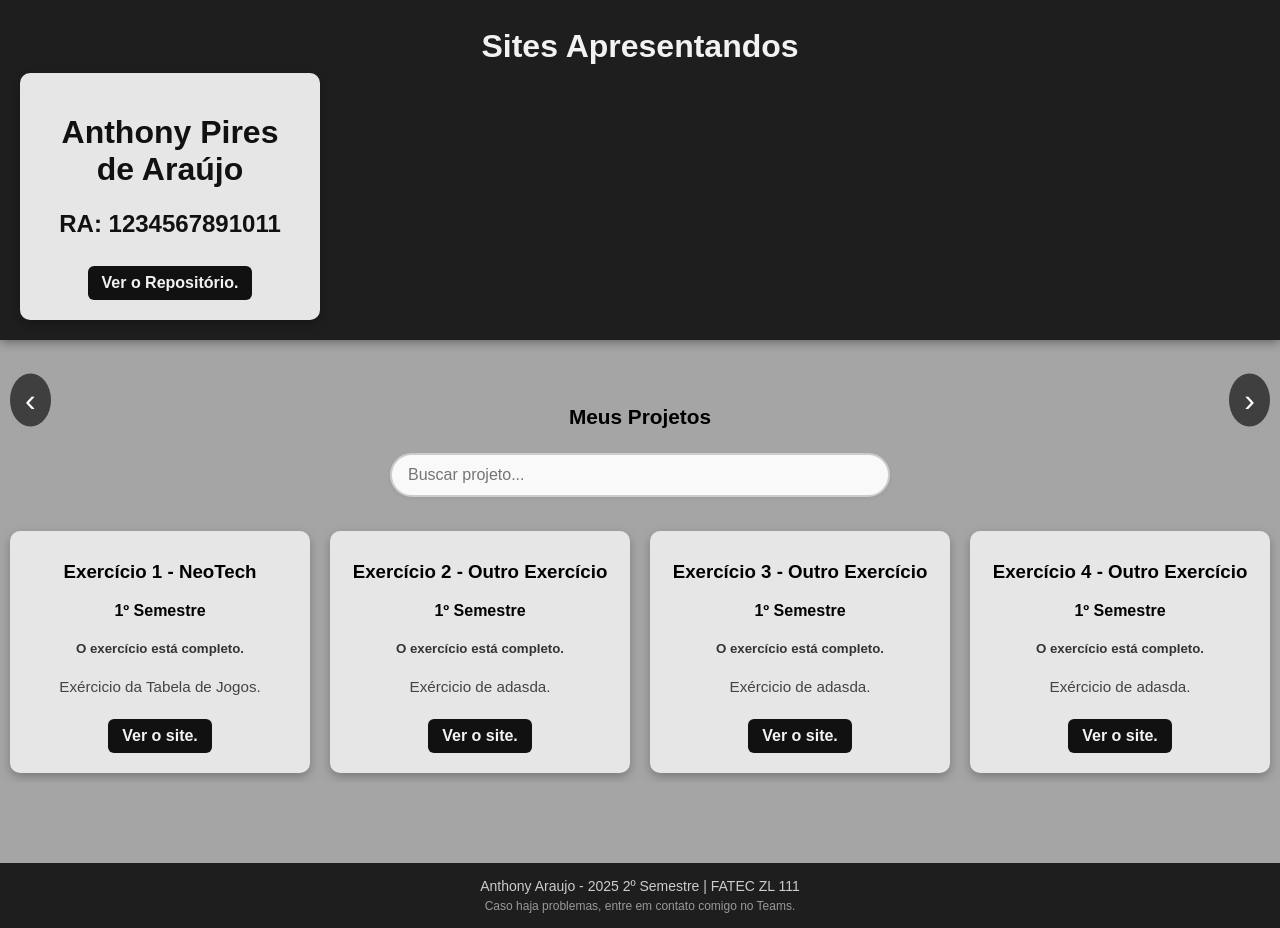
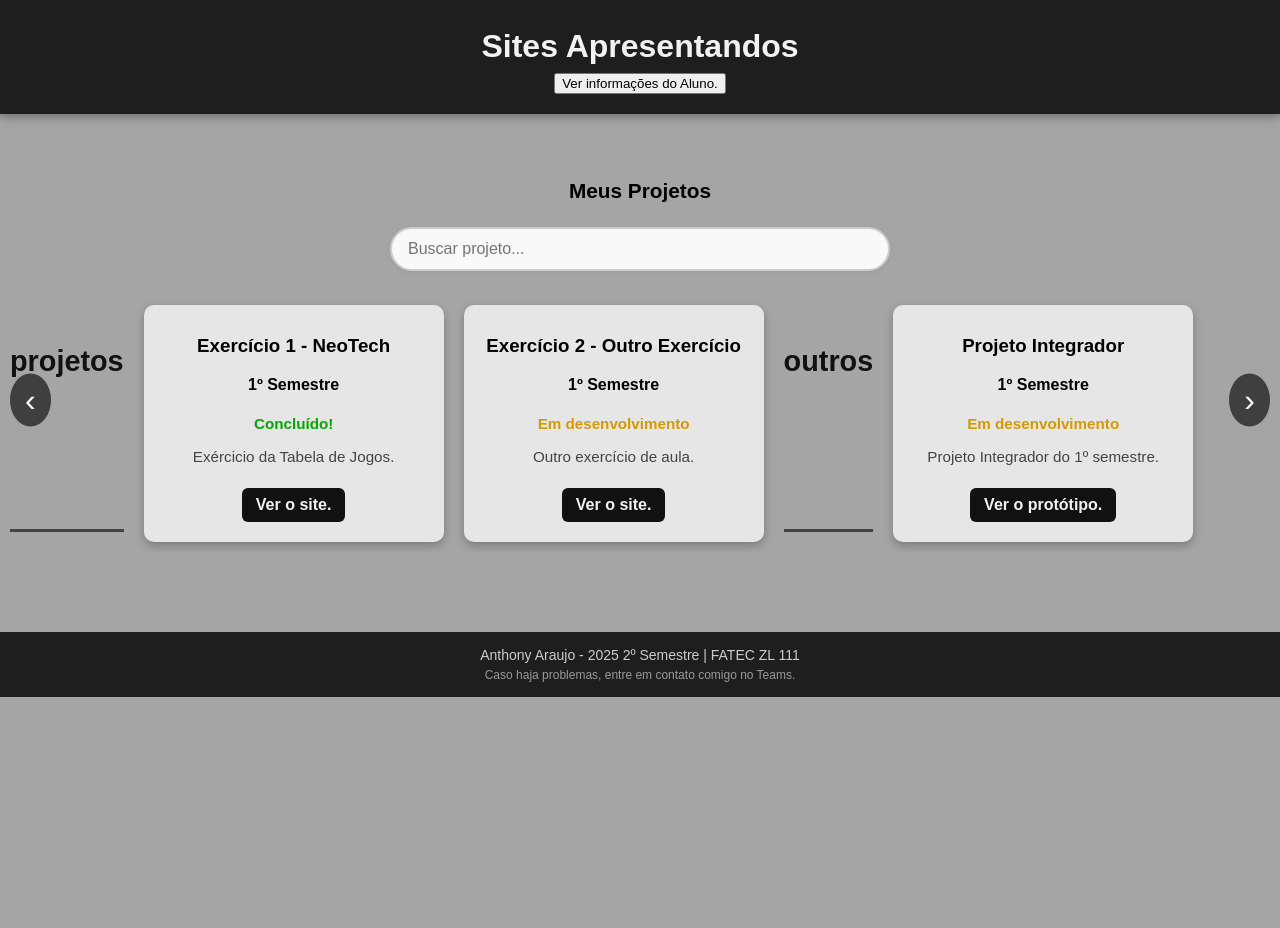
Before and after one commit to xNeohaha/Portf-lio-Template, a plain HTML site: page index.html in a window 1280 px wide. After the commit the page ends 800 px from the top, so only its background shows below. Drawn offline with Linux system fonts and the light colour scheme.

Commit message:
0611/1 - Categorias beta

```diff
--- a/css/generic.css
+++ b/css/generic.css
@@ -11,6 +11,20 @@ a {
   color: #111; /* preto */
   text-decoration: none;
   font-weight: bold;
+}
+.categoria-titulo {
+  font-size: 1.8rem;
+  color: #111;
+  margin-top: 40px;
+  margin-bottom: 10px;
+  border-bottom: 3px solid #444;
+  display: inline-block;
+  padding-bottom: 4px;
+}
+
+.progress-text {
+  font-weight: bold;
+  margin: 8px 0;
 }
 
 a:hover {
--- a/data/lessons.json
+++ b/data/lessons.json
@@ -1,9 +1,10 @@
-[
+{
+  "projetos": [
     {
       "titulo": "Exercício 1 - NeoTech",
       "semestre": 1,
       "descricao": "Exércicio da Tabela de Jogos.",
-    "status": true,
+      "progress": 2,
       "links": [
         {
           "texto": "Ver o site.",
@@ -14,49 +15,29 @@
     {
       "titulo": "Exercício 2 - Outro Exercício",
       "semestre": 1,
-    "descricao": "Exércicio de adasda.",
-    "status": true,
+      "descricao": "Outro exercício de aula.",
+      "progress": 1,
       "links": [
         {
           "texto": "Ver o site.",
-        "url": "./lessons/lesson_one/index.html"
+          "url": "./lessons/lesson_two/index.html"
         }
       ]
-  },
+    }
+  ],
+  "outros": [
     {
-    "titulo": "Exercício 3 - Outro Exercício",
+      "titulo": "Projeto Integrador",
+      "tipo": "PI",
       "semestre": 1,
-    "descricao": "Exércicio de adasda.",
-    "status": true,
+      "descricao": "Projeto Integrador do 1º semestre.",
+      "progress": 1,
       "links": [
         {
-        "texto": "Ver o site.",
-        "url": "./lessons/lesson_one/index.html"
-      }
-    ]
-  },
-   {
-    "titulo": "Exercício 4 - Outro Exercício",
-    "semestre": 1,
-    "descricao": "Exércicio de adasda.",
-    "status": true,
-    "links": [
-      {
-        "texto": "Ver o site.",
-        "url": "./lessons/lesson_one/index.html"
-      }
-    ]
-  },
-   {
-    "titulo": "Exercício 5 - Outro Exercício",
-    "semestre": "1",
-    "descricao": "Exércicio de adasda.",
-    "status": true,
-    "links": [
-      {
-        "texto": "Ver o site.",
-        "url": "./lessons/lesson_one/index.html"
+          "texto": "Ver o protótipo.",
+          "url": "./pi/index.html"
         }
       ]
     }
   ]
+}
--- a/index.html
+++ b/index.html
@@ -11,6 +11,7 @@
   <header class="site-header">
     <div class="header-text">
       <h1 class="title-main">Sites Apresentandos</h1>
+      <button onclick="addStudentCard()">Ver informações do Aluno.</button>
     </div>
   </header>
 
--- a/js/list.js
+++ b/js/list.js
@@ -6,35 +6,61 @@ window.onload = () => {
   try {
     fetch('./data/lessons.json')
   .then(response => response.json())
-      .then(projetos => {
-        projetos.forEach(projeto => {
+  .then(data => {
+    const categorias = ["projetos", "outros"];
+
+    categorias.forEach(categoria => {
+      const categoriaTitulo = document.createElement("h2");
+      categoriaTitulo.textContent = categoria;
+      categoriaTitulo.classList.add("categoria-titulo");
+      container.appendChild(categoriaTitulo);
+
+      data[categoria].forEach(item => {
         const card = document.createElement("div");
         card.classList.add("card");
 
         const title = document.createElement("h3");
         title.classList.add("project-title");
-          title.textContent = projeto.titulo;
+        title.textContent = item.titulo;
         card.appendChild(title);
 
-          if (projeto.semestre) {
+        // Subcategoria (semestre ou tipo)
+        if (item.semestre) {
           const semester = document.createElement("h4");
-            semester.textContent = `${projeto.semestre}º Semestre`;
+          semester.textContent = `${item.semestre}º Semestre`;
           card.appendChild(semester);
+        } else if (item.tipo) {
+          const tipo = document.createElement("h4");
+          tipo.textContent = `Tipo: ${item.tipo}`;
+          card.appendChild(tipo);
         }
 
-          if (projeto.status !== undefined) {
-            const statustext = document.createElement("h5");
-            statustext.textContent = projeto.status
-              ? "O exercício está completo."
-              : "O exercício está incompleto. Talvez um erro.";
-            card.appendChild(statustext);
+        // Barra ou texto de progresso
+        const progress = document.createElement("p");
+        progress.classList.add("progress-text");
+
+        switch (item.progress) {
+          case 0:
+            progress.textContent = "Não iniciado";
+            progress.style.color = "#a00";
+            break;
+          case 1:
+            progress.textContent = "Em desenvolvimento";
+            progress.style.color = "#d49a00";
+            break;
+          case 2:
+            progress.textContent = "Concluído!";
+            progress.style.color = "#0a0";
+            break;
         }
 
+        card.appendChild(progress);
+
         const desc = document.createElement("p");
-          desc.textContent = projeto.descricao;
+        desc.textContent = item.descricao;
         card.appendChild(desc);
 
-          projeto.links.forEach(linkData => {
+        item.links.forEach(linkData => {
           const link = document.createElement("a");
           link.href = linkData.url;
           link.textContent = linkData.texto;
@@ -44,41 +70,15 @@ window.onload = () => {
         container.appendChild(card);
       });
     });
+  })
+  .catch(error => {
+    console.error("Erro ao carregar os projetos:", error);
+    container.innerHTML = "<p>Não foi possível carregar os projetos.</p>";
+  });
+
   } catch (error) {
     console.error("Erro ao carregar os projetos:", error);
     container.innerHTML = "<p>Não foi possível carregar os projetos.</p>";
-  }
-
-  try {
-    fetch('./data/info.json')
-      .then(responsa => responsa.json())
-      .then(infos => {
-        infos.forEach(info => {
-          const infocard = document.createElement("div");
-          infocard.classList.add("card");
-
-          const std_name = document.createElement("h1");
-          std_name.classList.add("student_name");
-          std_name.textContent = info.nome;
-          infocard.appendChild(std_name);
-
-          const std_ra = document.createElement("h2");
-          std_ra.textContent = ("RA: "+ info.ra);
-          infocard.appendChild(std_ra);
-
-          info.repository.forEach(linkData => {
-            const link = document.createElement("a");
-            link.href = linkData.url;
-            link.textContent = linkData.texto;
-            infocard.appendChild(link);
-          });
-
-          infocontainer.appendChild(infocard);
-        });
-      });
-  } catch (error) {
-    console.error("Erro ao carregar as informações do aluno:", error); // Programador incomptente
-    infocontainer.innerHTML = "<p>Não foi possível carregar as informações do aluno.</p>";
   }
 };
 
@@ -115,3 +115,42 @@ btnPrev.addEventListener("click", () => {
 btnNext.addEventListener("click", () => {
   carousel.scrollBy({ left: scrollAmount, behavior: "smooth" });
 });
+
+function addStudentCard() {
+  // Verifica se já existe um card de estudante
+  const existingCard = document.querySelector(".site-header .student-card");
+  if (existingCard) {
+    existingCard.remove(); // Remove o card existente
+    return; // Sai da função (serve como um "toggle")
+  }
+
+  fetch('./data/info.json')
+    .then(responsa => responsa.json())
+    .then(infos => {
+      infos.forEach(info => {
+        const infocard = document.createElement("div");
+        infocard.classList.add("card", "student-card"); // adiciona classe específica
+
+        const std_name = document.createElement("h1");
+        std_name.classList.add("student_name");
+        std_name.textContent = info.nome;
+        infocard.appendChild(std_name);
+
+        const std_ra = document.createElement("h2");
+        std_ra.textContent = "RA: " + info.ra;
+        infocard.appendChild(std_ra);
+
+        info.repository.forEach(linkData => {
+          const link = document.createElement("a");
+          link.href = linkData.url;
+          link.textContent = linkData.texto;
+          infocard.appendChild(link);
+        });
+
+        infocontainer.appendChild(infocard);
+      });
+    })
+    .catch(err => {
+      console.error("Erro ao carregar informações do aluno:", err);
+    });
+}
```
Also changed, not shown: 1 other file. Lines whose indentation alone changed are shown as unchanged.
